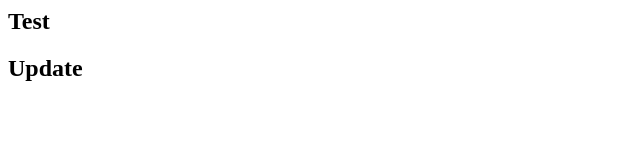
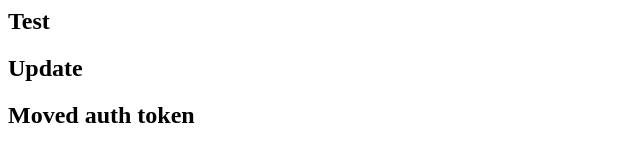
Before and after one commit to teemak/dotfiles, a website: page index.html in a window 1280 px wide. Shown: the whole page, without its empty margins (0-640 px from the left). Drawn offline with Linux system fonts and the light colour scheme.

Commit message:
moved PAT

```diff
--- a/index.html
+++ b/index.html
@@ -4,4 +4,5 @@
 <body>
     <h2>Test</h2>
     <h2>Update</h2>
+    <h2>Moved auth token</h2>
 </body>
```
